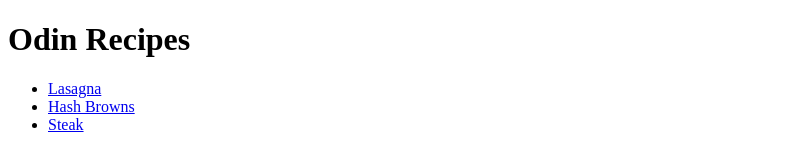
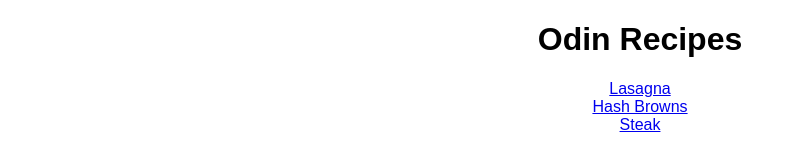
Before and after one commit to wilyanse/odin-recipes, a plain HTML site: page index.html in a window 1280 px wide. Shown: the whole page, without its empty margins (0-795 px from the left). Drawn offline with Linux system fonts and the light colour scheme.

Commit message:
Add CSS file and center index.html
External CSS file "style.css" was created and contains values that centers the element in the Homepage.

```diff
--- a/index.html
+++ b/index.html
@@ -3,13 +3,16 @@
     <head>
         <meta charset="UTF-8">
         <title>Recipes Project</title>
+        <link rel="stylesheet" href="styles.css" />
     </head>
     <body>
         <h1>Odin Recipes</h1>
-        <ul>
-            <li><a href="recipes/lasagna.html">Lasagna</a></li>
-            <li><a href="recipes/hash-browns.html">Hash Browns</a></li>
-            <li><a href="recipes/steak.html">Steak</a></li>
-        </ul>
+        <div class="links-list">
+            <ul>
+                <li><a href="recipes/lasagna.html">Lasagna</a></li>
+                <li><a href="recipes/hash-browns.html">Hash Browns</a></li>
+                <li><a href="recipes/steak.html">Steak</a></li>
+            </ul>
+        </div>
     </body>
 </html>
--- /dev/null
+++ b/styles.css
@@ -0,0 +1,22 @@
+* {
+    font-family: Arial, Helvetica, sans-serif;
+}
+
+h1 {
+    text-align: center;
+}
+
+.links-list {
+    text-align: center;
+}
+
+.links-list ul {
+    list-style-type: none;
+    margin: 0;
+    padding: 0;
+}
+
+.links-list ul li {
+    margin: 0;
+    padding: 0;
+}
```
